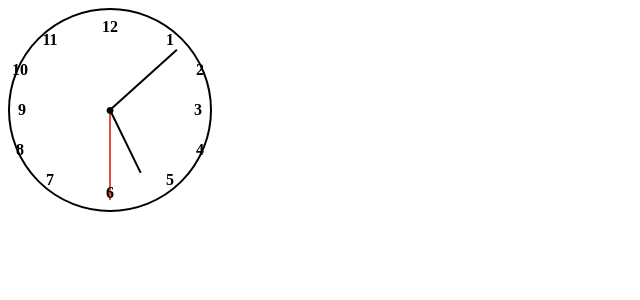
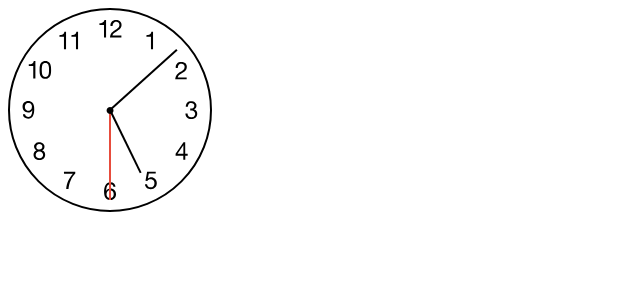
Before and after one commit to hoseinhamzei/react-clock, a React (Vite) app: page / in a window 1280 px wide. Shown: the top 300 px of the page, without its empty margins (0-640 px from the left). Built offline with nearby package versions, Linux system fonts and the light colour scheme; the HTML template or start-up script is replaced by a standard one.

Commit message:
add clock face background

```diff
--- a/src/components/AnalogClock.css
+++ b/src/components/AnalogClock.css
@@ -5,14 +5,7 @@
   justify-content: center;
   position: relative;
 }
-.analog-clock-numbers {
-  position: relative;
-  width: 100%;
-  height: 100%;
-  left: 0;
-  top: 0;
-  border-radius: 100%;
-}
+
 .analog-clock-handbase {
   position: absolute;
   color: rgb(0, 0, 0);
@@ -29,47 +22,12 @@
   transform-origin: left;
 }
 
-.analog-clock-number {
+.analog-clock-bg{
   position: absolute;
-  font-weight: bold;
+  inset: auto;
+  left: 50%;
+  top: 50%;
+  transform: translate(-50%, -50%);
+  width: 90%;
+  height: 90%;
 }
-
-#analog-clock-number-12 {
-  top: 0.5rem;
-  left: 50%;
-  transform: translateX(-50%);
-}
-
-#analog-clock-number-3 {
-  right: 0.5rem;
-  top: 50%;
-  transform: translateY(-50%);
-}
-
-#analog-clock-number-6 {
-  bottom: 0.5rem;
-  left: 50%;
-  transform: translateX(-50%);
-}
-
-#analog-clock-number-9 {
-  left: 0.5rem;
-  top: 50%;
-  transform: translateY(-50%);
-}
-
-#analog-clock-number-1 { top: 15%; left: 80%; transform: translate(-50%, -50%); }
-
-#analog-clock-number-2 { top: 30%; left: 95%; transform: translate(-50%, -50%); }
-
-#analog-clock-number-4 { top: 70%; left: 95%; transform: translate(-50%, -50%); }
-
-#analog-clock-number-5 { top: 85%; left: 80%; transform: translate(-50%, -50%); }
-
-#analog-clock-number-7 { top: 85%; left: 20%; transform: translate(-50%, -50%); }
-
-#analog-clock-number-8 { top: 70%; left: 5%; transform: translate(-50%, -50%); }
-
-#analog-clock-number-10 { top: 30%; left: 5%; transform: translate(-50%, -50%); }
-
-#analog-clock-number-11 { top: 15%; left: 20%; transform: translate(-50%, -50%); }
--- a/src/components/AnalogClock.tsx
+++ b/src/components/AnalogClock.tsx
@@ -1,20 +1,24 @@
-import React, { FC, ReactElement, useEffect, useState } from "react";
+import React, { FC, useEffect, useState } from "react";
 import "./AnalogClock.css";
+import dotsBg from "./assets/dots.svg";
+import numbersBg from "./assets/numbers.svg";
 import { AnalogClockProps } from "./analogClockTypes";
 import { getClockRotation } from "./utils";
+
 const AnalogClock: FC<AnalogClockProps> = ({
   showMiniuteHand = true,
   showSecondHand = true,
   showBorder = true,
   showHandBase = true,
   smoothSeconds = false,
+  whiteNumbers = false,
   numbersType = "numbers",
   borderColor = "#000000",
-  numbersColor = "#000000",
   handBaseColor = "#000000",
   handColor = { hour: "#000000", miniute: "#000000", second: "#e74c3c" },
   handLength = { hour: "70px", miniute: "90px", second: "90px" },
   size = "200px",
+  backgroundColor = "#ffffff",
   staticDate,
 }) => {
   const [date, setDate] = useState(staticDate || new Date());
@@ -33,25 +37,6 @@ const AnalogClock: FC<AnalogClockProps> = ({
     }
   }, [staticDate, showMiniuteHand, showSecondHand]);
 
-  const numberElements: ReactElement[] = [
-    <span
-      className="analog-clock-number"
-      id="analog-clock-number-12"
-      style={{ color: numbersColor }}
-    >
-      {numbersType === "numbers" ? 12 : "."}
-    </span>,
-    ...new Array(11).fill("").map((_, index) => (
-      <span
-        className="analog-clock-number"
-        id={`analog-clock-number-${index+1}`}
-        style={{ color: numbersColor }}
-      >
-        {numbersType === "numbers" ? index + 1 : "."}
-      </span>
-    )),
-  ];
-
   return (
     <div
       className="analog-clock"
@@ -59,8 +44,12 @@ const AnalogClock: FC<AnalogClockProps> = ({
         border: showBorder ? `2px solid ${borderColor}` : "none",
         width: size,
         height: size,
+        backgroundColor: backgroundColor
       }}
     >
+      <img className="analog-clock-bg" src={numbersType === "dots" ? dotsBg : numbersBg } style={{
+        filter: whiteNumbers ? "invert(100%)" : "none"
+      }} />
       {" "}
       {showHandBase && (
         <div className="analog-clock-handbase" style={{ color: handBaseColor }}>
@@ -99,7 +88,6 @@ const AnalogClock: FC<AnalogClockProps> = ({
           transform: `rotate(${rotations.hours}deg)`,
         }}
       ></div>
-      <div className="analog-clock-numbers"> {numberElements} </div>{" "}
     </div>
   );
 };
--- a/src/components/analogClockTypes.ts
+++ b/src/components/analogClockTypes.ts
@@ -9,11 +9,12 @@ export interface AnalogClockProps {
   showBorder?: boolean;
   showHandBase?: boolean;
   smoothSeconds?: boolean;
+  whiteNumbers?: boolean;
   numbersType?: "numbers" | "dots";
   borderColor?: string;
+  backgroundColor?: string;
   handColor?: HandPropType;
   handLength?: HandPropType;
-  numbersColor?: string;
   handBaseColor?: string;
   size?: string;
   staticDate?: Date;
```
Also changed, not shown: src/components/assets/dots.svg (added), src/components/assets/numbers.svg (added).
